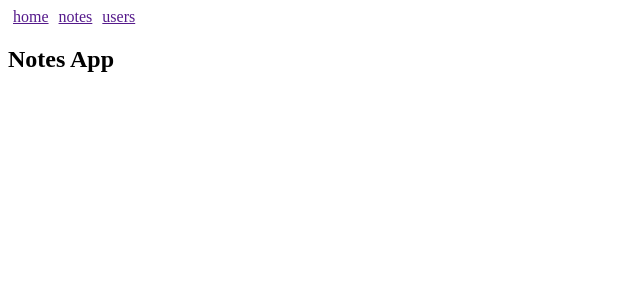
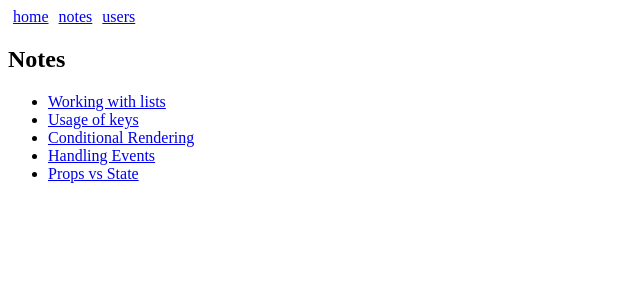
Before and after one commit to crhbala/react-b48, a React (Vite) app: page /notes in a window 1280 px wide. Shown: the top 300 px of the page, without its empty margins (0-640 px from the left). Built offline with nearby package versions, Linux system fonts and the light colour scheme.

Commit message:
react-router-dom BrouserRouter, Switch, Link, Route, url params

```diff
--- a/package.json
+++ b/package.json
@@ -11,7 +11,8 @@
   },
   "dependencies": {
     "react": "^18.2.0",
-    "react-dom": "^18.2.0"
+    "react-dom": "^18.2.0",
+    "react-router-dom": "^6.16.0"
   },
   "devDependencies": {
     "@types/react": "^18.2.15",
--- a/src/App.jsx
+++ b/src/App.jsx
@@ -1,42 +1,32 @@
-import React, { useState } from 'react';
+import React from 'react';
+import { Link,Route, BrowserRouter as Router,Routes } from 'react-router-dom';
 import Home from './Home';
 import Notes from './Notes';
 import Users from './Users';
+import Note from './Note';
 
-function App() {
 
-  const [page, setPage] = useState('home');
-
-  //higher order function
-  const toPage = (page) => (event) => {
-    event.preventDefault()
-    setPage(page);
-    console.log(page);
-  }
-
-  const content = () => {
-    if (page == 'home') {
-      return <Home />
-    }else if(page == 'notes'){
-      return <Notes />
-    }else if(page == 'users'){
-      return <Users />
-    }
-  }
+function App({notes}) {
 
   const padding = {
-    padding: 5
-  }
+  padding:5,
+}
 
   return (
-    <div>
+    <Router>
       <div>
-        <a href="" onClick={toPage('home')} style={padding}>home</a>
-        <a href="" onClick={toPage('notes')} style={padding}>notes</a>
-        <a href="" onClick={toPage('users')} style={padding}>users</a>
+        <Link to="/" style={padding}>home</Link>
+        <Link to="/notes" style={padding}>notes</Link>
+        <Link to="/users" style={padding}>users</Link>
       </div>
-      {content()}
-    </div>
+
+      <Routes>
+        <Route path='/' element ={<Home />}/>
+        <Route path='/notes' element={<Notes notes={ notes} />}/>
+        <Route path='/users' element={<Users />} />
+        <Route path='/notes/:noteid' element={<Note notes={ notes} />} />
+      </Routes>
+    </Router>
   )
 }
 
--- /dev/null
+++ b/src/Note.jsx
@@ -0,0 +1,17 @@
+import React from 'react';
+import { useParams } from 'react-router-dom';
+
+function Note({ notes }) {
+
+    const id = useParams().noteid;
+    console.log(id);
+    const note = notes.find(n => n.id === Number(id));
+
+  return (
+      <div>
+          <h2>{note.content}</h2>
+    </div>
+  )
+}
+
+export default Note;
--- a/src/Notes.jsx
+++ b/src/Notes.jsx
@@ -1,11 +1,19 @@
-import React from 'react'
+import React from 'react';
+import { Link } from 'react-router-dom';
 
-function Notes() {
+function Notes({notes}) {
   return (
       <div>
           <h2>Notes</h2>
+          <ul>
+              {
+                  notes.map(note => {
+                      return <li key={note.id}><Link to={`/notes/${note.id}`}>{ note.content }</Link></li>
+                 })
+              }
+          </ul>
     </div>
   )
 }
 
-export default Notes
+export default Notes;
--- a/src/main.jsx
+++ b/src/main.jsx
@@ -32,4 +32,4 @@
     }
 ]
 
-ReactDOM.createRoot(document.getElementById('root')).render(<App />);
+ReactDOM.createRoot(document.getElementById('root')).render(<App notes={ notes} />);
```
Also changed, not shown: src/Logout.jsx (added, +11 -0 lines), 1 other file (tests, documents, lock files or other folders).
